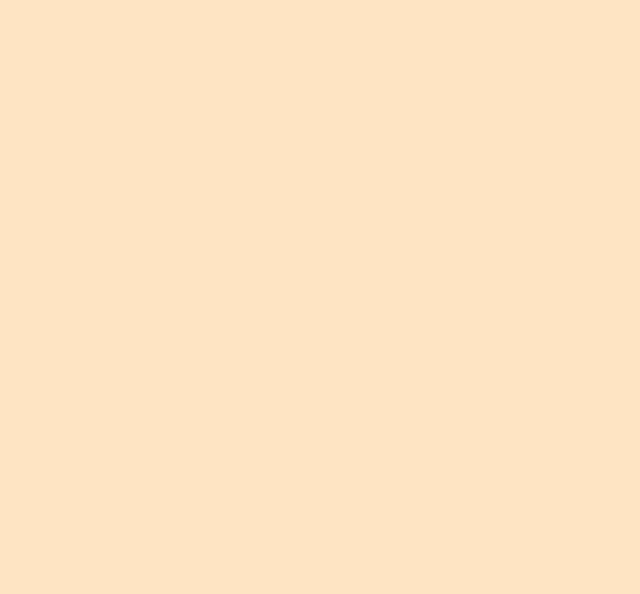
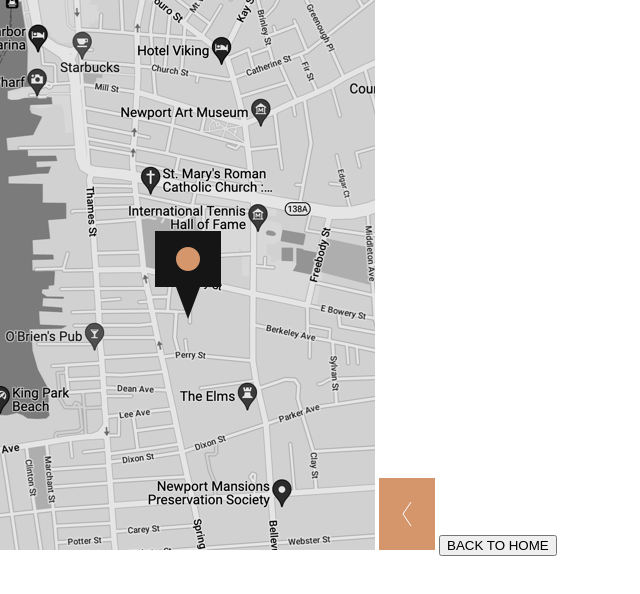
Before and after one commit to davit-akofiani/art-gallery, a plain HTML site: page location.html in a window 1280 px wide. Shown: the whole page, without its empty margins (0-640 px from the left). Drawn offline with Linux system fonts and the light colour scheme.

Commit message:
add new photo and some parametrs

```diff
--- a/location.html
+++ b/location.html
@@ -12,11 +12,31 @@
     <link href="https://fonts.googleapis.com/css2?family=Big+Shoulders+Display:wght@100;900&display=swap" rel="stylesheet">
     <!-- style -->
     <link rel="stylesheet" href="/css/reset.css">
-    <link rel="stylesheet" href="/css/style.css">
+    <link rel="stylesheet" href="/css/location.css">
     <link rel="icon" type="image/x-icon" href="/image/icon-location.svg">
 
 </head>
 <body>
+    <main>
+        <div>
+            <div class="map">
+                <img class="map-image" src="/image/mobile/image-map.png" alt="image-map">
+                <a href="index.html">
+                    <img src="/image/icone-left.svg" alt="left-icone">
+                    <button>BACK TO HOME</button>
+                </a>
+
+            </div>
+
+        </div>
+        <footer>
+
+        </footer>
+
+
+
+
+    </main>
 
 </body>
 </html>
```
Also changed, not shown: css/location.css (added, +7 -0 lines), image/icone-left.svg (added).
